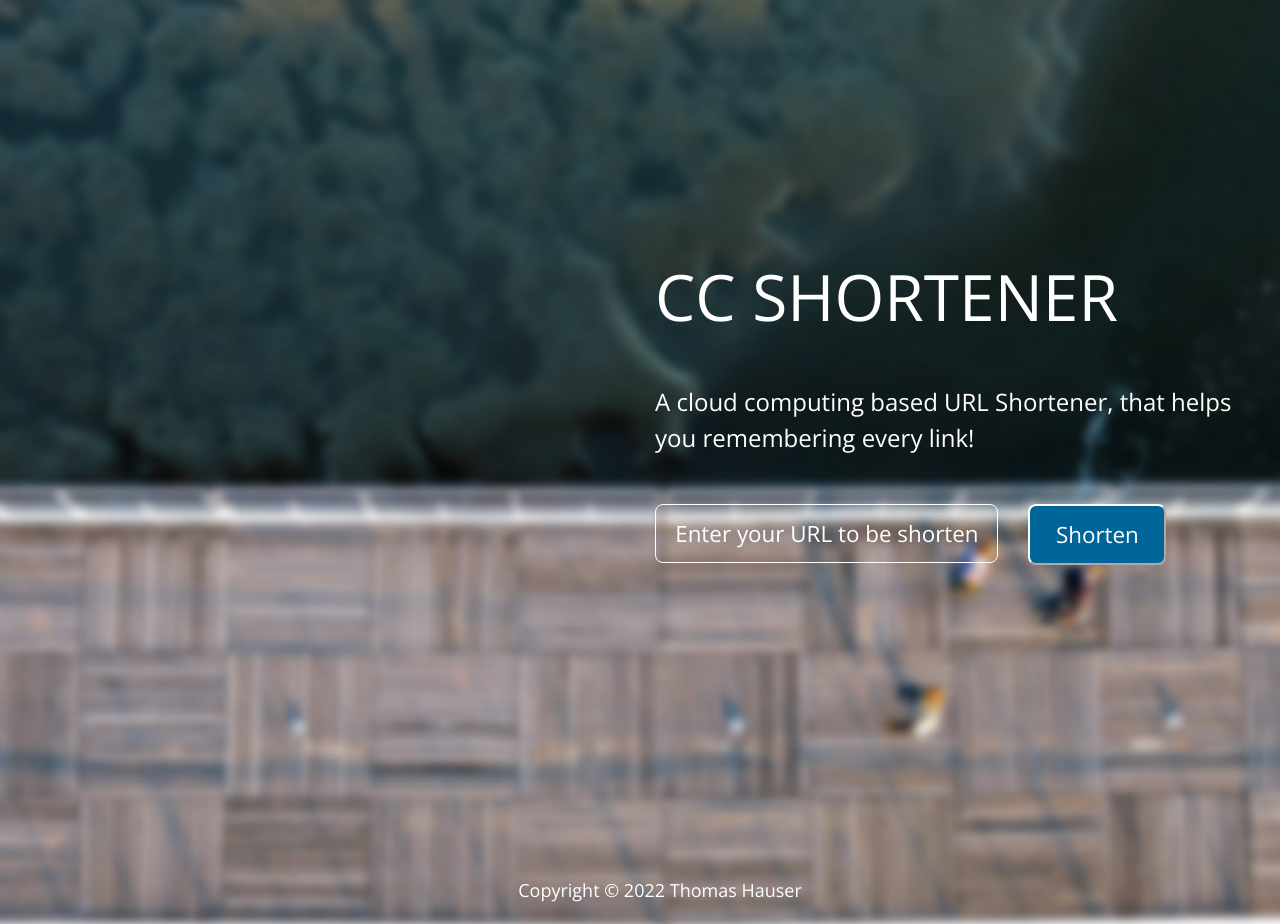
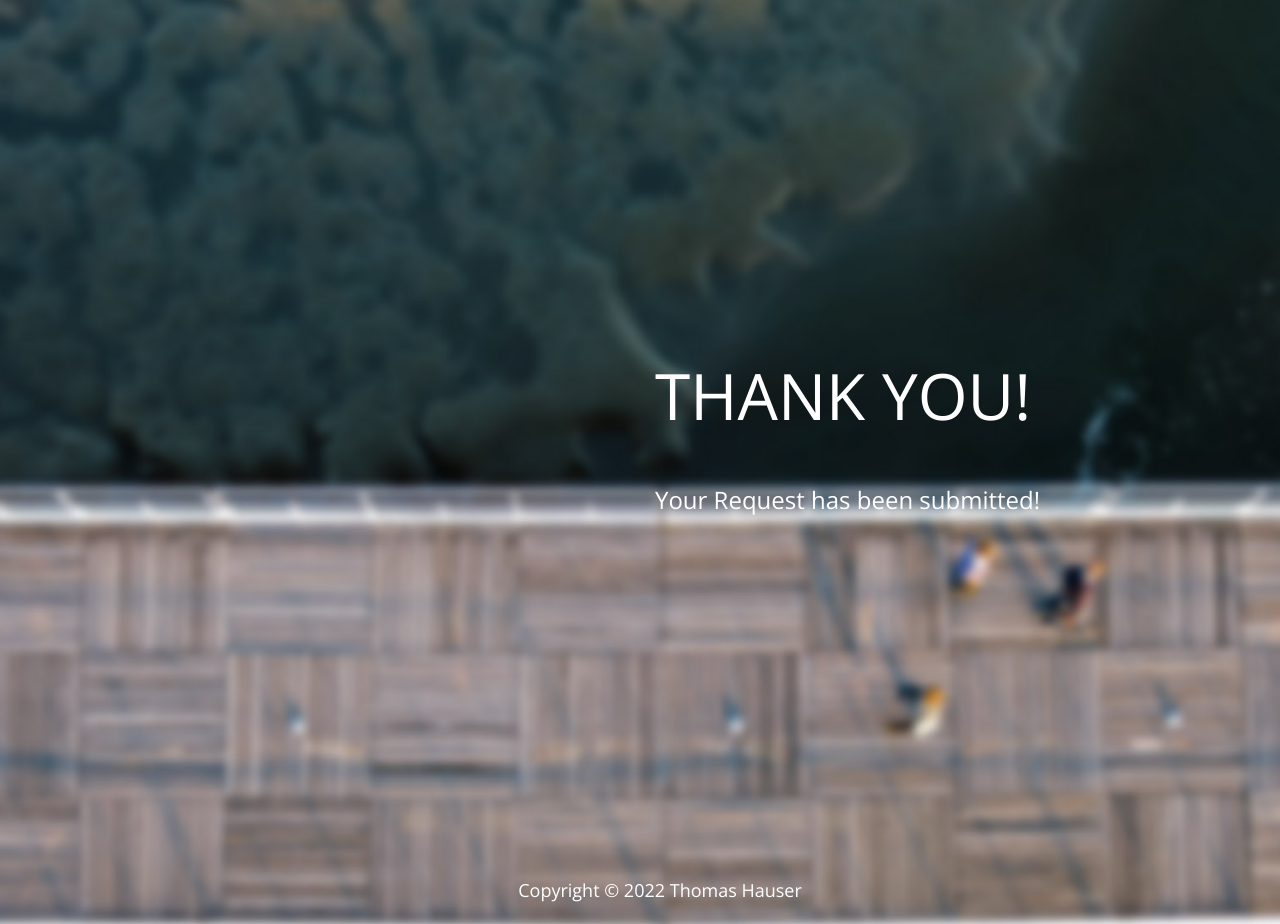
Before and after one commit to Cykalele/WebAppShortener, a Flask app: template templates/post.html in a window 1280 px wide. Run offline with Flask 2, Linux system fonts and the light colour scheme; the template is opened without the code that fills it, so the values that code supplies are empty; some libraries are stand-ins or nearby versions.

Commit message:
post.html

```diff
--- a/templates/post.html
+++ b/templates/post.html
@@ -34,21 +34,8 @@
 			<div class="container-fluid">
 				<div class="row cb-slideshow-text-container ">
 					<div class= "tm-content col-xl-6 col-sm-8 col-xs-8 ml-auto section">
-					<header class="mb-5"><h1>CC SHORTENER</h1></header>
-					<P class="mb-5">A cloud computing based URL Shortener, that helps you remembering every link!</P>
-
-                    <form action="{{ url_for('send_form') }}" method="post" class="subscribe-form">
-               	    	<div class="row form-section">
-
-							<div class="col-md-7 col-sm-7 col-xs-7">
-			                      <input name="long_url" type="text" class="form-control" id="long_url" placeholder="Enter your URL to be shortened..." required/>
-				  			</div>
-							<div class="col-md-5 col-sm-5 col-xs-5">
-								<button type="submit" class="tm-btn-subscribe">Shorten</button>
-							</div>
-
-						</div>
-                    </form>
+					<header class="mb-5"><h1>THANK YOU!</h1></header>
+					<P class="mb-5">Your Request has been submitted!</P>
 
 
 
```
